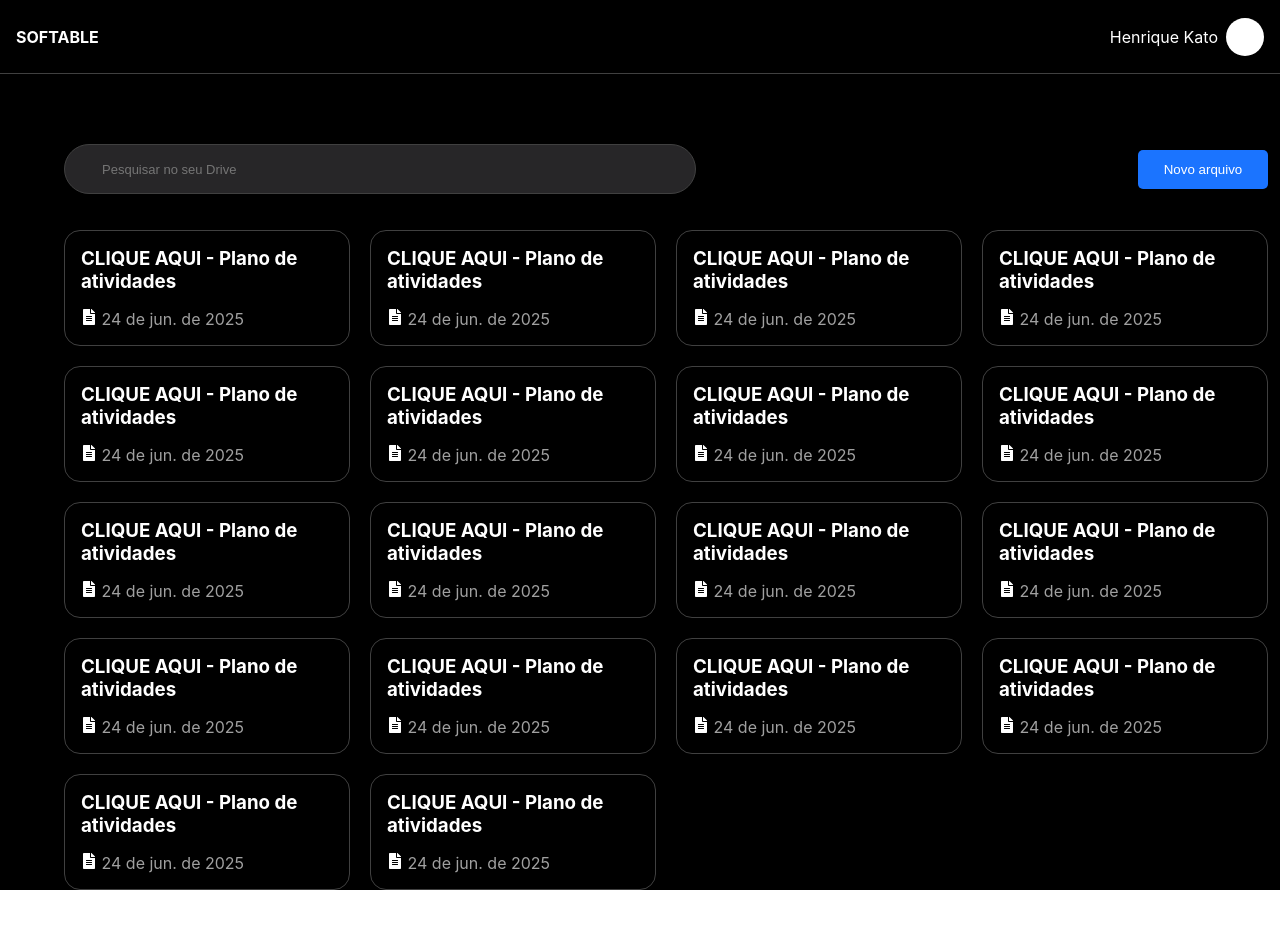
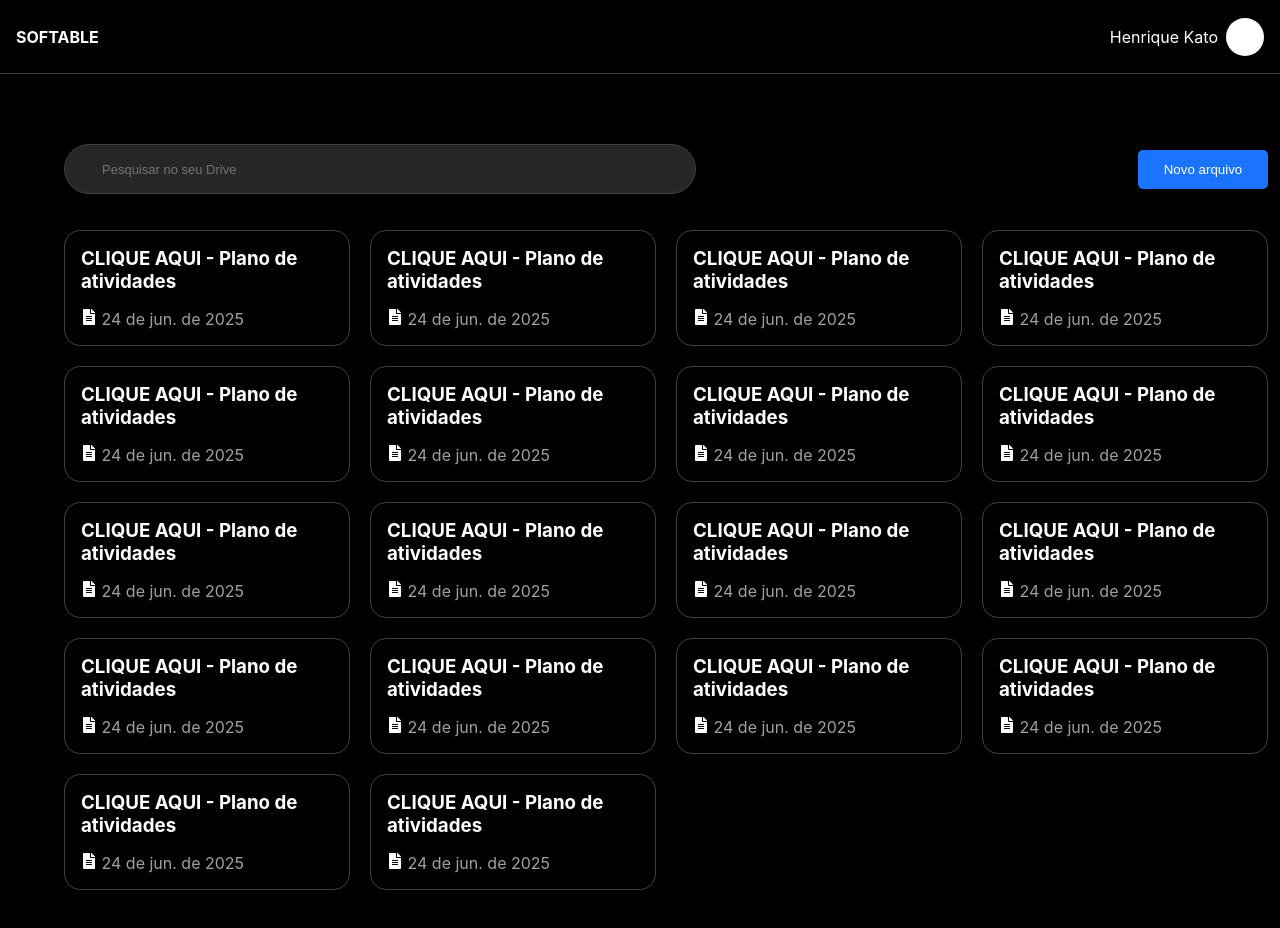
Before and after one commit to henrique-kato/google-drive, a Next.js app: page / in a window 1280 px wide. Shown: the top 928 px of the page. Before the commit the page ends 890 px from the top, so only its background shows below. Built offline with nearby package versions, Linux system fonts and the light colour scheme.

Commit message:
fix: sticky file content div

```diff
--- a/app/src/components/commons/containers/FileContent.tsx
+++ b/app/src/components/commons/containers/FileContent.tsx
@@ -16,9 +16,10 @@ const FileContentStyle = styled.div`
   border-bottom: 1px solid #404040;
   color: white;
   gap: 36px;
-  position: sticky;
   height: fit-content;
   padding-bottom: 36px;
+  position: sticky;
+  top: 230px;
 
   h2 {
     font-size: large;
--- a/app/src/styles/sharedstyles.tsx
+++ b/app/src/styles/sharedstyles.tsx
@@ -11,7 +11,7 @@ const Container = styled.div`
 `;
 
 const Main = styled.main`
-  padding: 70px 41px 0 64px;
+  padding: 70px 41px 40px 64px;
   display: flex;
   flex: 1;
   flex-direction: row;
```
